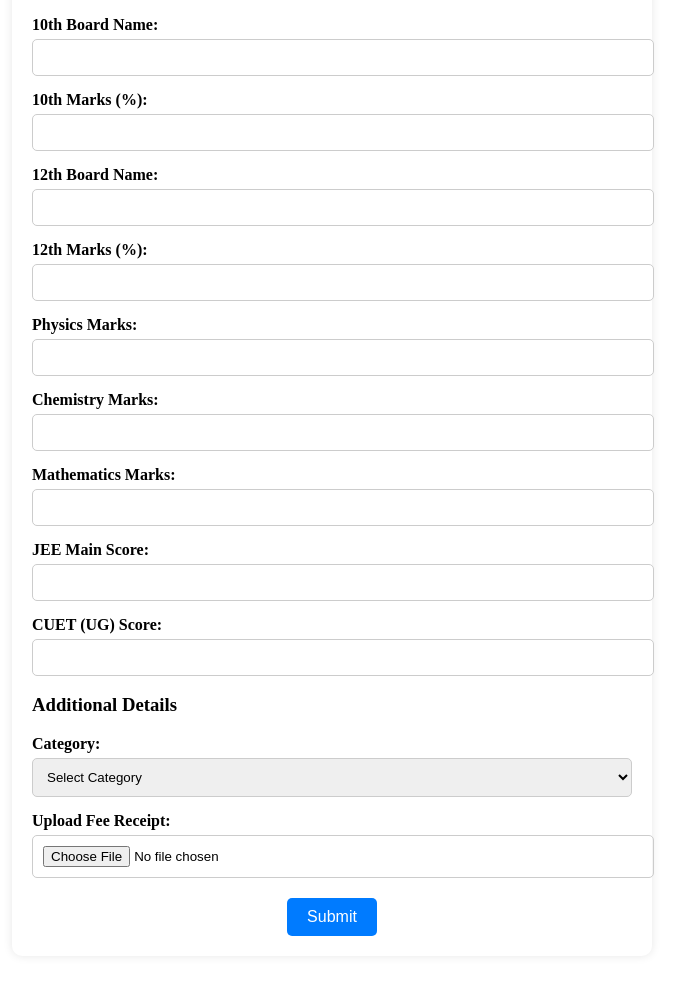
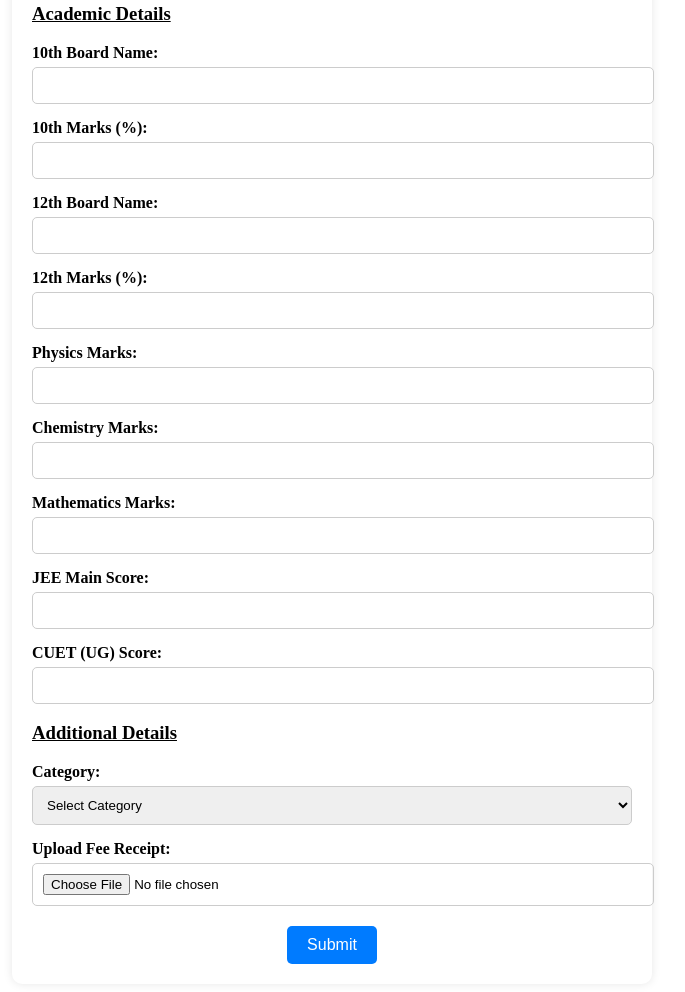
Before and after one commit to hiteashgupta1/ADMIN_FORM, a plain HTML site: page index.html in a window 1280 px wide. Shown: the part 930-1922 px from the top of the page, without its empty margins (308-993 px from the left). Before the commit the page ends 1894 px from the top, so only its background shows below. Drawn offline with Linux system fonts and the light colour scheme.

Commit message:
Update index.html

```diff
--- a/index.html
+++ b/index.html
@@ -18,6 +18,7 @@
                 <label for="photo">Upload Photo:</label>
                 <input type="file" id="photo" accept="image/*">
             </div>
+            <br>
             <div class="form-group">
                 <label for="name">Student Name:</label>
                 <input type="text" id="name" name="name" required>
@@ -110,7 +111,9 @@
             </div>
 
             <!-- Additional Documents -->
-            <h3>Additional Details</h3>
+            <u>
+                <h3>Additional Details</h3>
+            </u>
             <div class="form-group">
                 <label for="category">Category:</label>
                 <select id="category" name="category">
```
